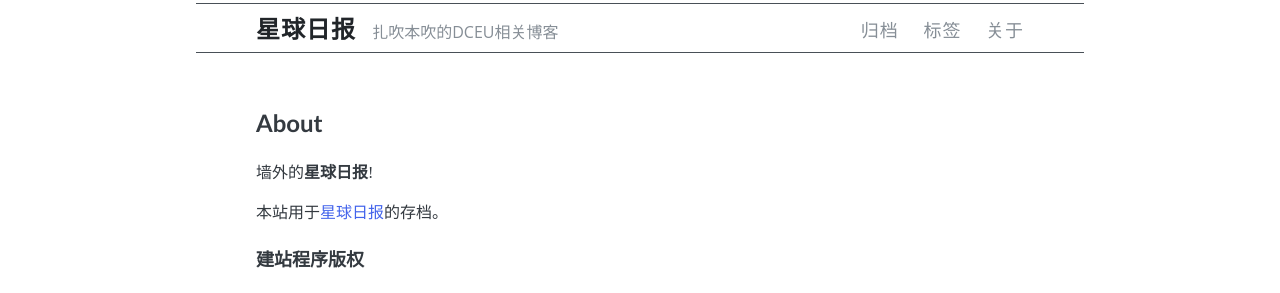
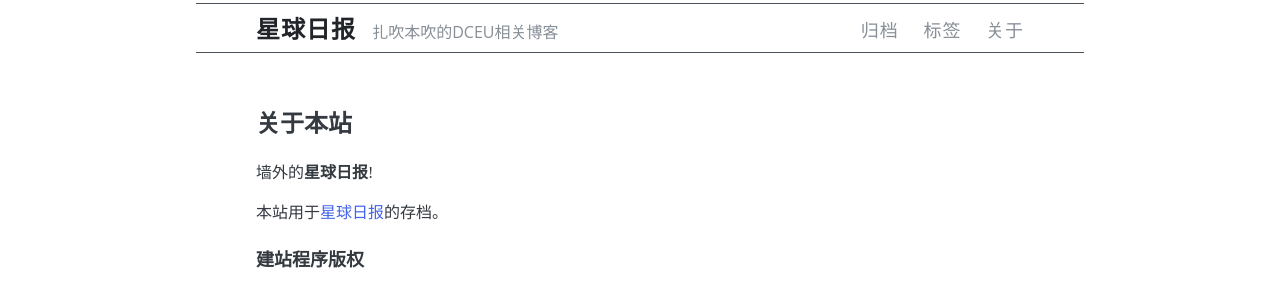
Before and after one commit to FromEndWorld/dailyplanet, a Jekyll site: the page built from about.md, in a window 1280 px wide. Shown: the part 176-469 px from the top of the page. Built offline with Jekyll 4.4.1, drawn with Linux system fonts in a browser that asks for light colours.

Commit message:
about标题

```diff
--- a/about.md
+++ b/about.md
@@ -1,6 +1,6 @@
 ---
 layout: page
-title: About
+title: 关于本站
 permalink: /about/
 ---
 
```
